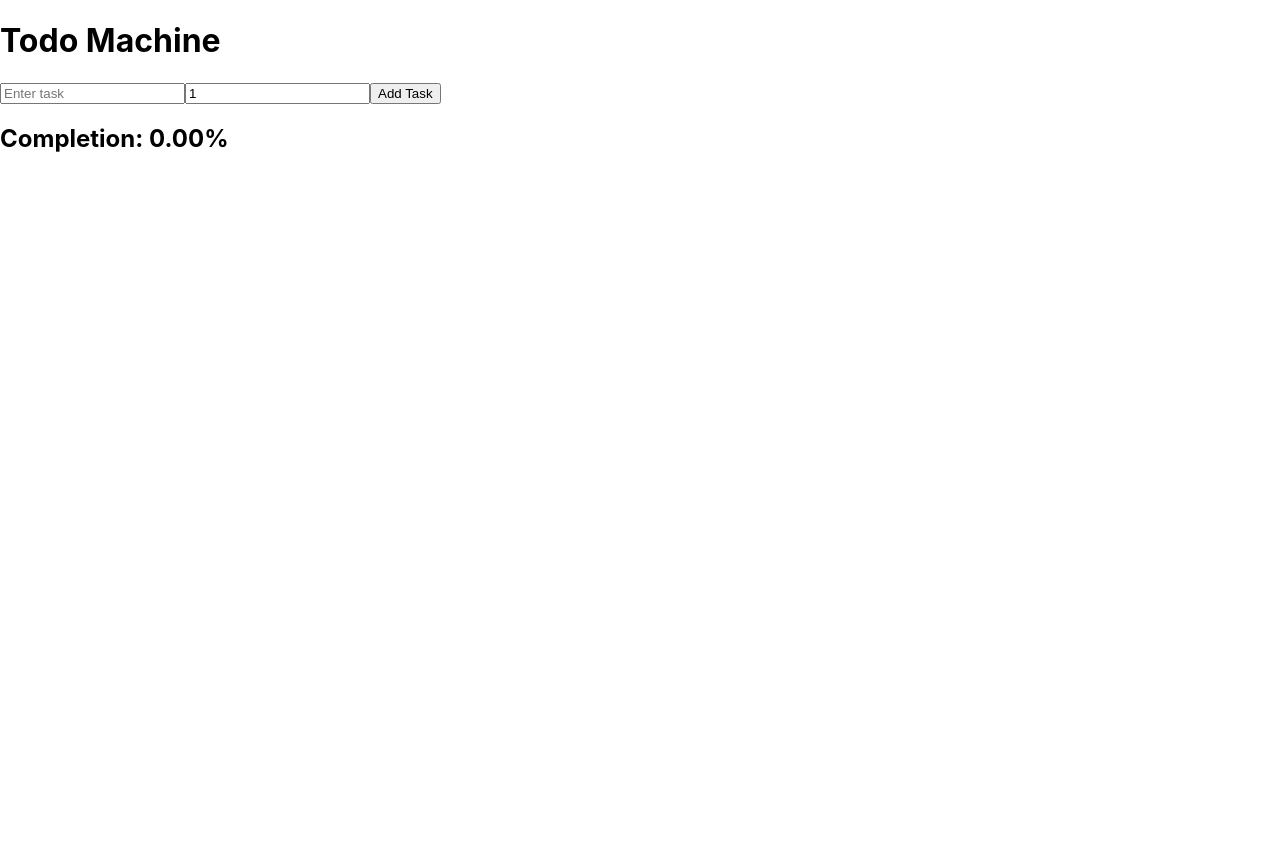
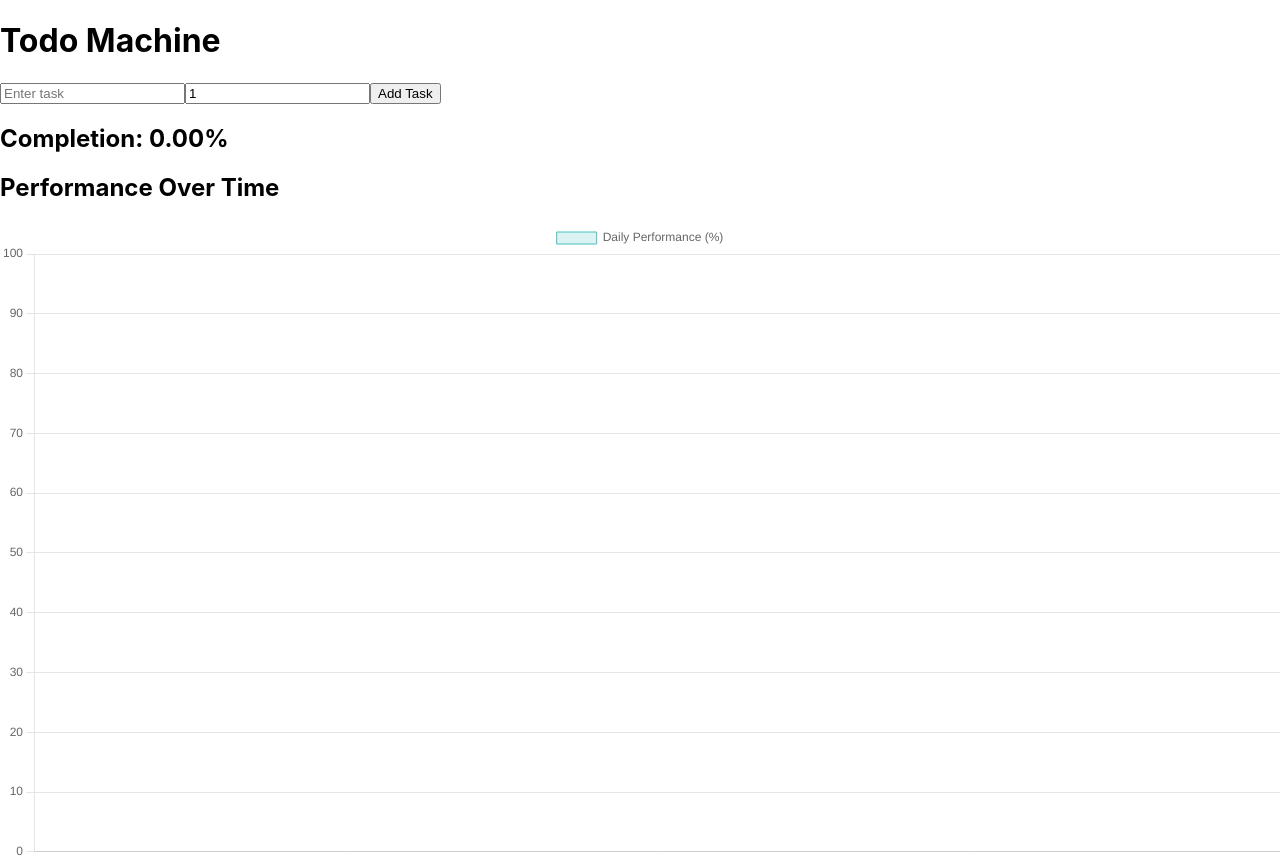
Before and after one commit to GuillermoBaldan/react-performance-todo-app, a React (Create React App) app: page / in a window 1280 px wide. Before the commit the page ends 800 px from the top, so only its background shows below. Built offline with nearby package versions, Linux system fonts and the light colour scheme.

Commit message:
bar graph of daily performance added

```diff
--- a/package.json
+++ b/package.json
@@ -6,8 +6,10 @@
     "@testing-library/jest-dom": "^5.17.0",
     "@testing-library/react": "^13.4.0",
     "@testing-library/user-event": "^13.5.0",
+    "chart.js": "^4.4.3",
     "js-cookie": "^3.0.5",
     "react": "^18.3.1",
+    "react-chartjs-2": "^5.2.0",
     "react-dom": "^18.3.1",
     "react-scripts": "5.0.1",
     "web-vitals": "^2.1.4"
--- a/src/App.js
+++ b/src/App.js
@@ -3,6 +3,7 @@ import Cookies from 'js-cookie';
 import AddTaskForm from './components/AddTaskForm';
 import TaskList from './components/TaskList';
 import Progress from './components/Progress';
+import PerformanceChart from './components/PerformanceChart'; // Importa el nuevo componente
 
 function App() {
   const [tasks, setTasks] = useState([]);
@@ -106,6 +107,7 @@ function App() {
       <AddTaskForm addTask={addTask} />
       <TaskList tasks={tasks} toggleTaskCompleted={toggleTaskCompleted} editTask={editTask} />
       <Progress percentage={completionPercentage} />
+      <PerformanceChart /> {/* Incluir el gráfico de rendimiento */}
     </div>
   );
 }
--- /dev/null
+++ b/src/components/PerformanceChart.js
@@ -0,0 +1,61 @@
+import React from 'react';
+import { Bar } from 'react-chartjs-2';
+import { Chart as ChartJS, CategoryScale, LinearScale, BarElement, Title, Tooltip, Legend } from 'chart.js';
+import Cookies from 'js-cookie';
+
+ChartJS.register(CategoryScale, LinearScale, BarElement, Title, Tooltip, Legend);
+
+function PerformanceChart() {
+  // Obtener todas las cookies que almacenan datos de tareas
+  const allCookies = Cookies.get();
+  const dates = Object.keys(allCookies)
+    .filter(date => /^\d{4}-\d{2}-\d{2}$/.test(date)) // Filtra solo las fechas en formato YYYY-MM-DD
+    .sort((a, b) => new Date(a) - new Date(b)); // Ordena por fecha de más antigua a más reciente
+
+  const labels = [];
+  const dataValues = [];
+
+  // Recorre las fechas y calcula el porcentaje de performance de cada día
+  dates.forEach(date => {
+    const tasks = JSON.parse(allCookies[date]);
+    const totalImportance = tasks.reduce((total, task) => total + task.importance, 0);
+    const completedImportance = tasks.filter(task => task.completed).reduce((total, task) => total + task.importance, 0);
+    const performance = totalImportance > 0 ? (completedImportance / totalImportance) * 100 : 0;
+
+    labels.push(date);
+    dataValues.push(performance);
+  });
+
+  // Datos para el gráfico
+  const data = {
+    labels: labels,
+    datasets: [
+      {
+        label: 'Daily Performance (%)',
+        data: dataValues,
+        backgroundColor: 'rgba(75, 192, 192, 0.2)',
+        borderColor: 'rgba(75, 192, 192, 1)',
+        borderWidth: 1,
+      },
+    ],
+  };
+
+  // Opciones para el gráfico
+  const options = {
+    scales: {
+      y: {
+        beginAtZero: true,
+        max: 100,
+      },
+    },
+  };
+
+  return (
+    <div>
+      <h2>Performance Over Time</h2>
+      <Bar data={data} options={options} />
+    </div>
+  );
+}
+
+export default PerformanceChart;
```
Also changed, not shown: 1 other file (tests, documents, lock files or other folders).
